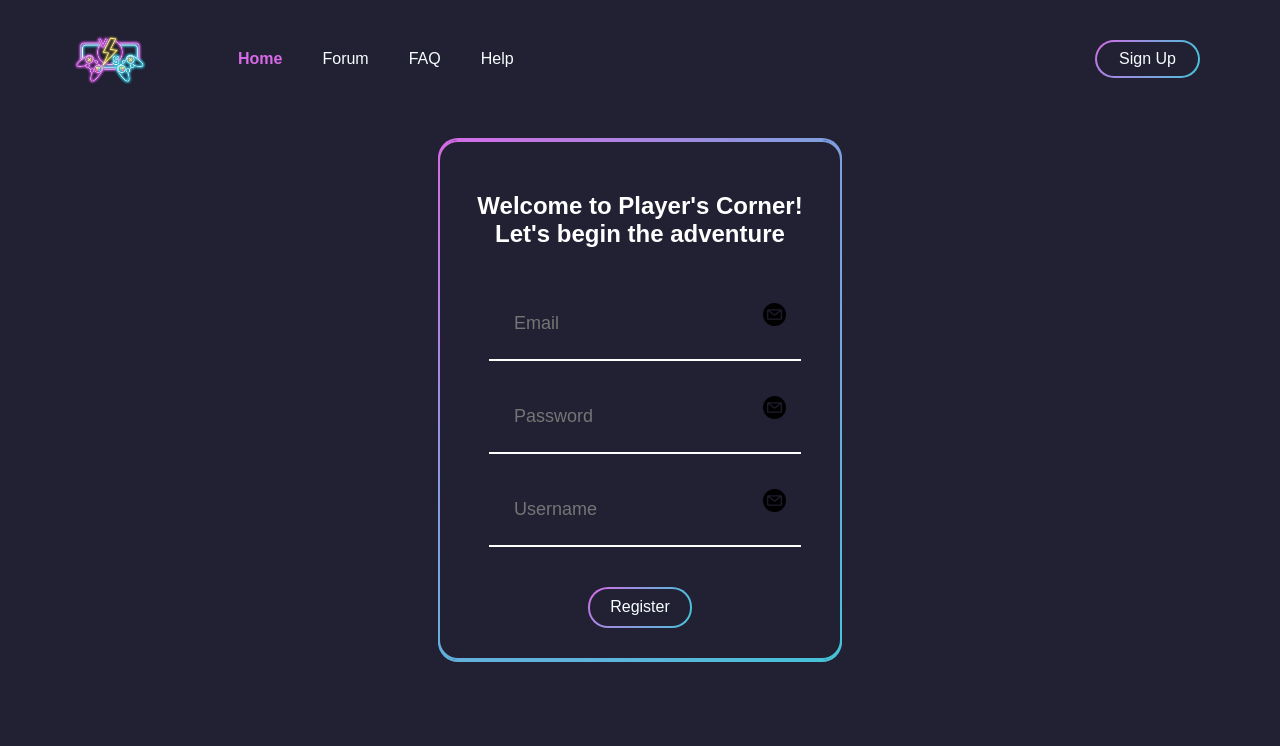
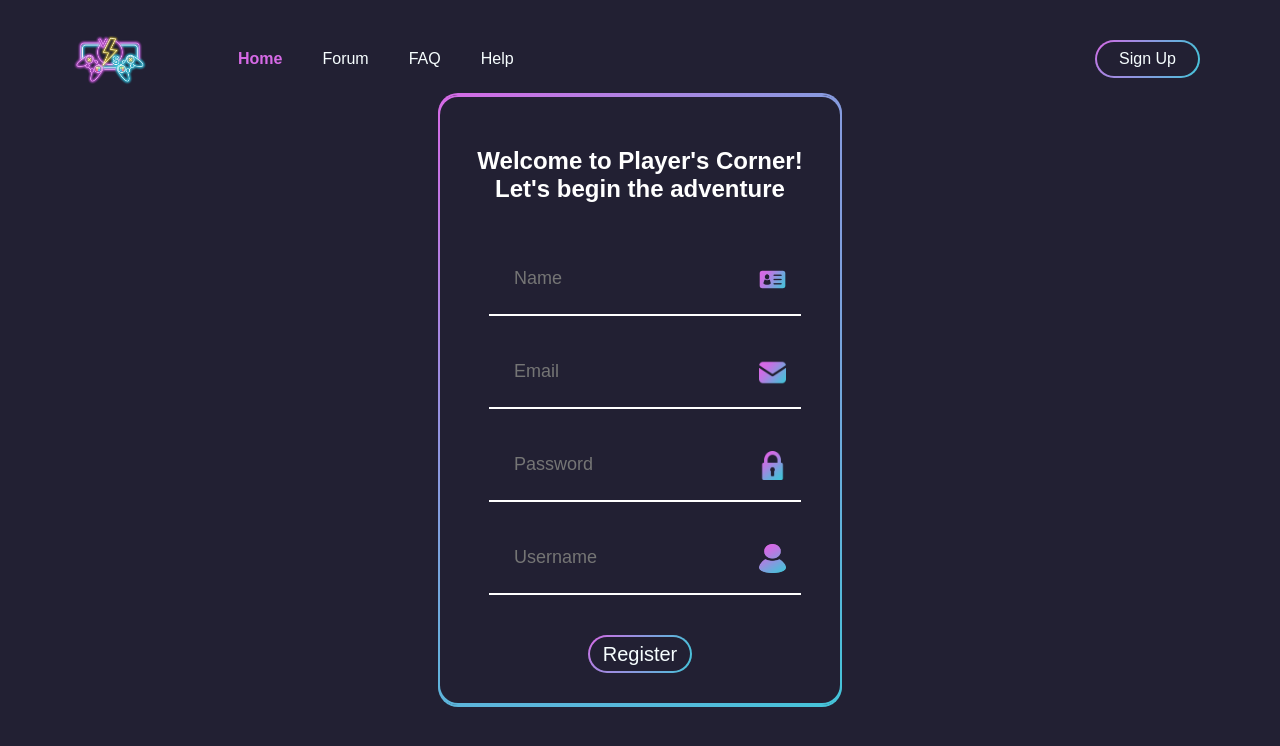
Before and after one commit to LuisDu902/Players-Corner, a PHP site: page /pages/sign.up.php in a window 1280 px wide. Shown: the top 746 px of the page. Run offline with PHP 8.4, Linux system fonts and the light colour scheme.

Commit message:
adding icons

```diff
--- a/css/sign.up.css
+++ b/css/sign.up.css
@@ -1,7 +1,6 @@
 .sign-up {
     position: relative;
     width: 400px;
-    height: 520px;
     background-clip: padding-box, border-box;
     background-origin: padding-box, border-box;
     background-image: linear-gradient(#222033, #222033), radial-gradient(circle at top left, #D66AE6, #44C4D9);
@@ -56,11 +55,21 @@
 .icon img {
     position: absolute;
     right: -15px;
-    top: 15px;
+    top: 22px;
     font-size: 1.2em;
     line-height: 57px;
-    width: 1.2em;
-    height: 1.2em;
+    width: 1.5em;
+    height: 1.5em;
+}
+
+.icon img {
+    position: absolute;
+    right: -15px;
+    top: 22px;
+    font-size: 1.2em;
+    line-height: 57px;
+    width: 1.4em;
+    height: 1.5em;
 }
 
 .register {
@@ -78,11 +87,13 @@
     display: block;
     margin: 0 auto;
     margin-top: 40px;
+    margin-bottom: 30px;
 }
 
 .register span {
     display: block;
-    font-size: 1.2em;
+    padding: 5% 5%;
+    font-size: 1.5em;
 }
 
 .register:hover {
--- a/templates/sign.up.php
+++ b/templates/sign.up.php
@@ -5,16 +5,20 @@
       <h2> Welcome to Player's Corner! <br>Let's begin the adventure </h2>
       <form action="#">
         <div class="input-box">
-          <span class="icon"><img src="../images/email.png" alt=""></span>
+        <span class="icon"><img src="../images/user.png" alt=""></span>
+          <input type="text" placeholder="Name" required="required">
+        </div>
+        <div class="input-box">
+          <span class="icon"><img src="../images/email4.png" alt=""></span>
           <input type="email" required="required" placeholder="Email">
         </div>
         <div class="input-box">
-          <span class="icon"><img src="../images/email.png" alt=""></span>
+          <span class="icon"><img src="../images/password.png" alt=""></span>
           <input type="password" required="required" placeholder="Password">
 
         </div>
         <div class="input-box">
-          <span class="icon"><img src="../images/email.png" alt=""></span>
+          <span class="icon"><img src="../images/username.png" alt=""></span>
           <input type="username" required="required" placeholder="Username">
         </div>
 
```
Also changed, not shown: images/email.png, images/email2.png (added), images/email3.png (added), images/email4.png (added), images/password.png (added), images/user.png (added), images/username.png (added).
